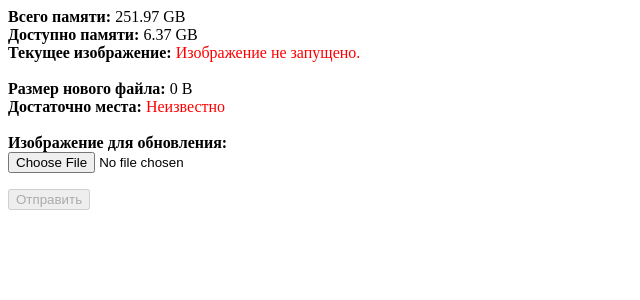
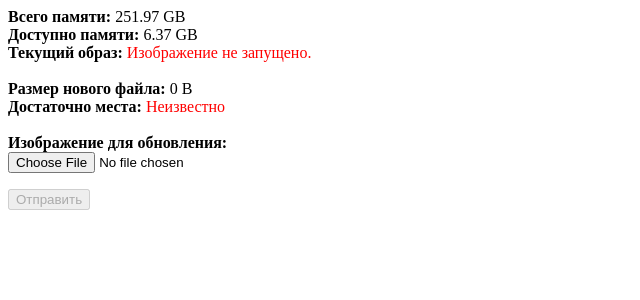
Before and after one commit to innosoft-pro/mmcv_updater, a Flask app: page /update/ in a window 1280 px wide. Shown: the top 300 px of the page, without its empty margins (0-640 px from the left). Run offline with Flask 2, Linux system fonts and the light colour scheme.

Commit message:
Small UI change.

```diff
--- a/templates/web_input.html
+++ b/templates/web_input.html
@@ -18,7 +18,7 @@
     <p>
         <b>Всего памяти: </b><script>writeBytes({{total_memory}});</script><br>
         <b>Доступно памяти: </b><script>writeBytes({{free_memory}});</script><br>
-        <b>Текущее изображение: </b><script>
+        <b>Текущий образ: </b><script>
             try {
                 writeBytes({{current_image_size}});
             } catch (e) {
```
